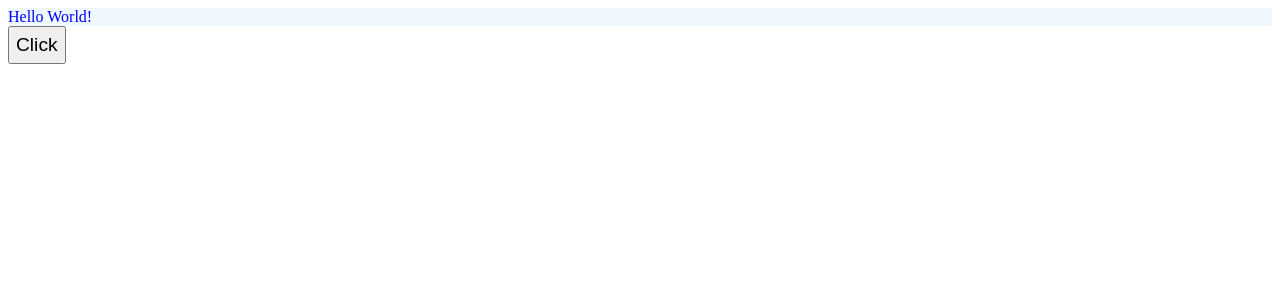
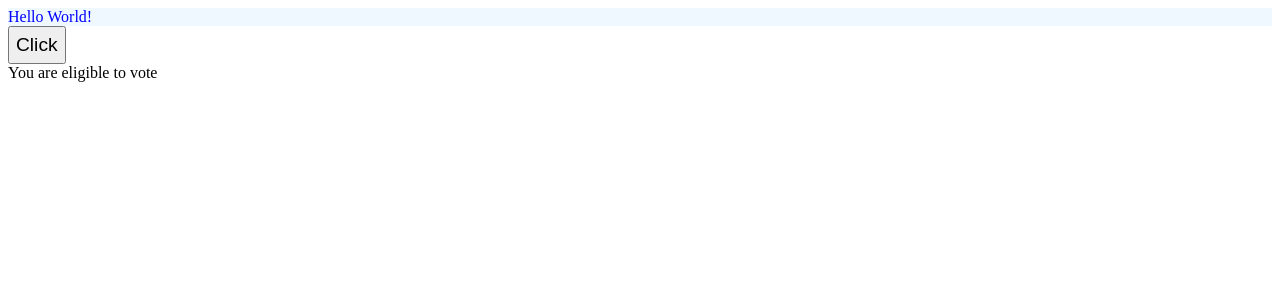
Before and after one commit to iankityadav/angular-demo, an Angular app: page / in a window 1280 px wide. Shown: the top 300 px of the page. Built offline with nearby package versions, Linux system fonts and the light colour scheme.

Commit message:
Demo of NgIf

```diff
--- a/src/app/app.component.html
+++ b/src/app/app.component.html
@@ -14,3 +14,12 @@
     <div [ngClass]="showColor?'red':'blue'">Hello World!</div>
     <button (click)="changeColor()" [ngStyle]="{'padding':'6px','font-size':'1.2em'}">Click</button>
 </div>
+
+<div>
+    <div *ngIf="age; else notAdult">
+        <div>You are eligible to vote</div>
+    </div>
+    <ng-template #notAdult>
+        <div>You are not eligible to vote</div>
+    </ng-template>
+</div>
--- a/src/app/app.component.ts
+++ b/src/app/app.component.ts
@@ -9,6 +9,7 @@ export class AppComponent {
   title:string = 'demo';
   data:string = ""
   showColor:boolean = false
+  age:boolean = true
   constructor(){
     console.log(`new data - ${this.data}`)
   }
```
